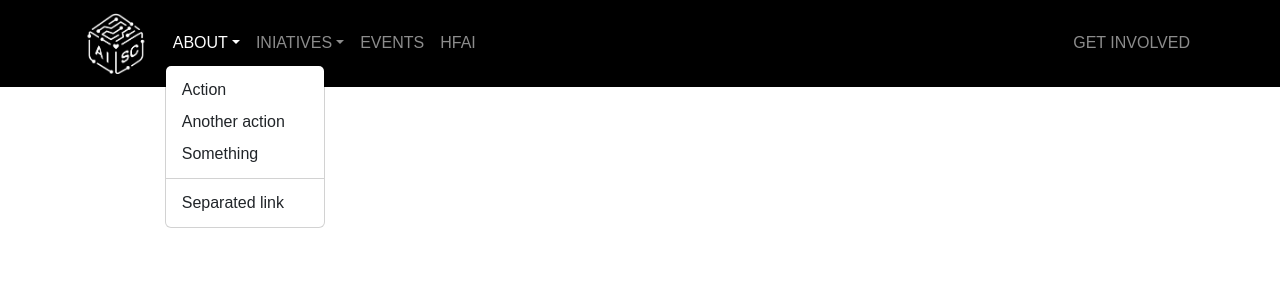
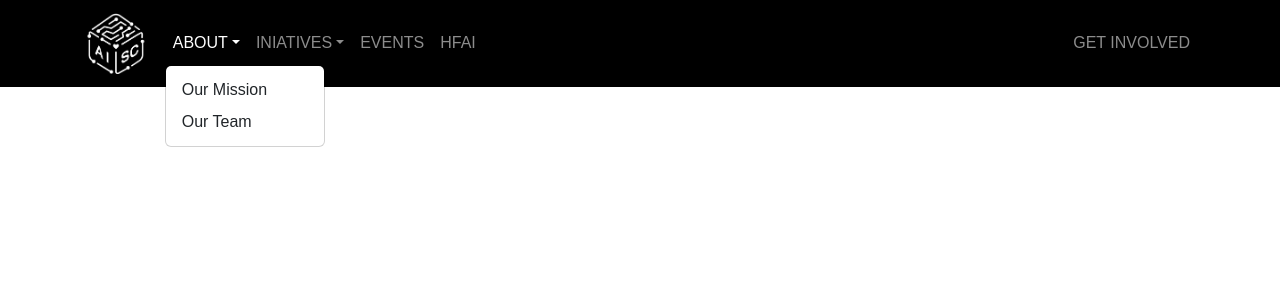
Before and after one commit to ruff1ezzz/AISC_NAVBAR, a React (Create React App) app: page / in a window 1280 px wide. Both pictures are taken after a click on the button "ABOUT". Shown: the top 300 px of the page. Built offline with nearby package versions, Linux system fonts and the light colour scheme; a web font is replaced by a local one.

Commit message:
Update navbar.jsx

```diff
--- a/src/Components/navbar.jsx
+++ b/src/Components/navbar.jsx
@@ -33,15 +33,8 @@ function NavbarAI() {
           <Nav className="me-auto">
             {/* This is the dropdown */}
             <NavDropdown title="ABOUT" id="collasible-nav-dropdown">
-              <NavDropdown.Item href="#action/3.1">Action</NavDropdown.Item>
-              <NavDropdown.Item href="#action/3.2">
-                Another action
-              </NavDropdown.Item>
-              <NavDropdown.Item href="#action/3.3">Something</NavDropdown.Item>
-              <NavDropdown.Divider />
-              <NavDropdown.Item href="#action/3.4">
-                Separated link
-              </NavDropdown.Item>
+              <NavDropdown.Item href="#action/3.1">Our Mission</NavDropdown.Item>
+              <NavDropdown.Item href="#action/3.2">Our Team</NavDropdown.Item>
             </NavDropdown>
             <NavDropdown title="INIATIVES" id="collasible-nav-dropdown">
               <NavDropdown.Item href="#action/3.1">Action</NavDropdown.Item>
```
